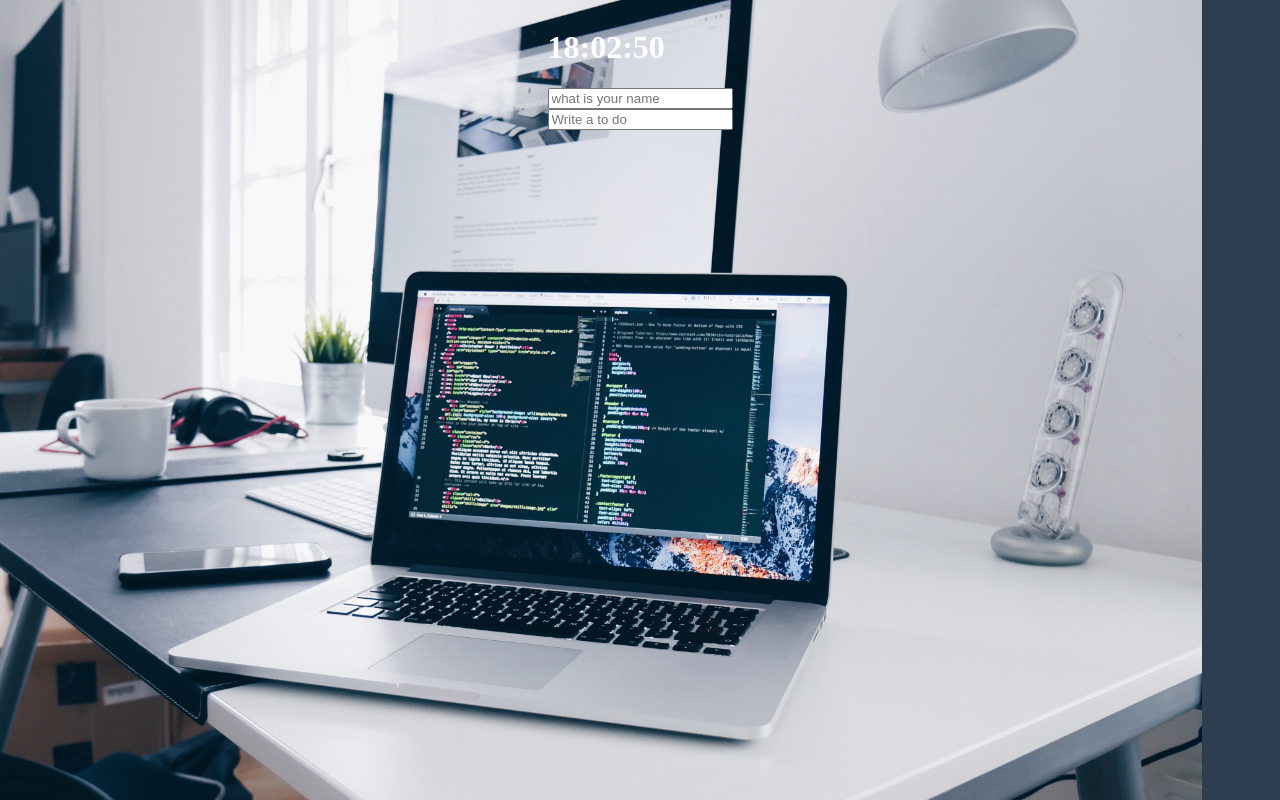
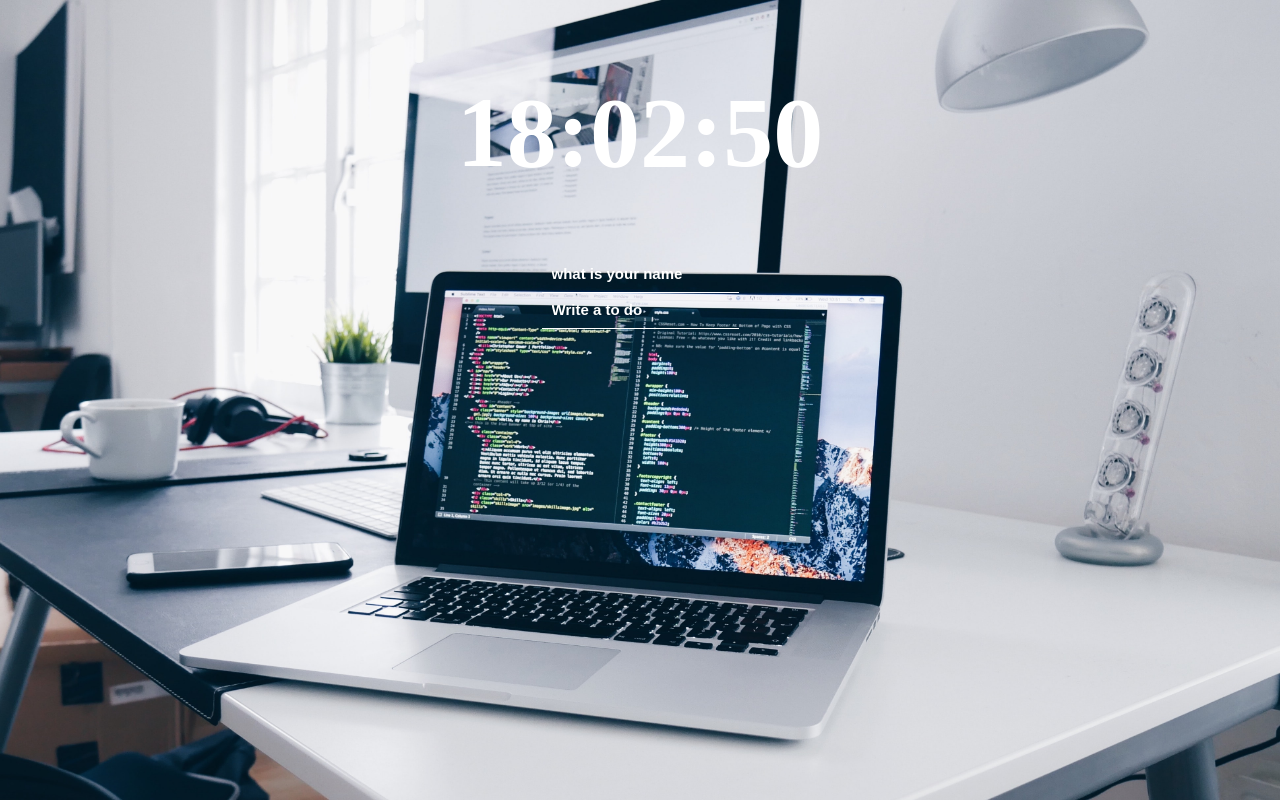
Before and after one commit to Hoonveloper/momentum_vanilaJs, a plain HTML site: page index.html in a window 1280 px wide. Drawn offline with Linux system fonts and the light colour scheme.

Commit message:
Add files via upload
css마무리

```diff
--- a/index.css
+++ b/index.css
@@ -1,33 +1,3 @@
-body{
-    background-color: #2c3e50;
-    color:white;
-    display:flex;
-    justify-content:center;
-    align-items: center;
-
-}
-ul{
-    list-style: none;
-}
-h1{
-    color:white;
-    transition: color .5s ease-in-out;
-}
-
-.clicked{
-    color:red;
-
-}
-
-.form,
-.greetings {
-    display:none;
-}
-
-.showing{
-    display:block;
-}
-
 @keyframes fadeIn{
     from{
         opacity:0;
@@ -37,11 +7,93 @@ h1{
     }
 
 }
+body{
+    background-color: #2c3e50;
+    color:white;
+
+
+}
+.flexbox{
+    display:flex;
+    flex-direction: column;
+    align-items: center;
+
+
+}
+
+.js-clock{
+    animation: fadeIn .5s linear;
+    font-size: 50px;
+    font-family: 'digital-7';
+    display:flex;
+    justify-content: center;
+
+
+
+
+
+
+}
+ul{
+    list-style: none;
+    padding:12px;
+
+}
+li{
+    padding:10px;
+    border-bottom: 1px solid white;
+}
+h1{
+    color:white;
+    transition: color .5s ease-in-out;
+
+}
+input{
+
+    padding:10px;
+    background-color: transparent;
+    border:none;
+    border-bottom: 1px solid white;
+}
+input::placeholder {
+    color:white;
+    font-size: 15px;
+    font-weight: 700;
+}
+textarea:focus ,:focus{
+    color:white;
+    font-size: 15px;
+    font-weight: 700;
+}
+
+.clicked{
+    color:red;
+
+}
+.btn{
+    background-color: transparent;
+    border: none;
+}
+
+
+.form,
+.greetings {
+    display:none;
+}
+
+.showing{
+
+    display:block;
+
+}
+
+
 
 .bgimage{
     position:absolute;
     top:0;
     left:0;
+    width:100%;
     widows: 100%;
     height:100%;
     z-index: -1;
--- a/index.html
+++ b/index.html
@@ -6,8 +6,10 @@
         <link rel="stylesheet" href="index.css">
     </head>
     <body>
-        <div class="js-clock">
+        <div class="js-clock ">
             <h1>00:00</h1>
+        </div>
+        <div class="flexbox">
             <form class="js-form form">
                 <input type="text" placeholder="what is your name">
             </form>
@@ -16,6 +18,7 @@
                 <input type="text" placeholder="Write a to do "/>
             </form>
             <ul class="js-toDoList"></ul>
+        </div>
         <span class="js-weather"></span>
         <script src="index.js"></script>
         <script src="clock.js"></script>
```
Also changed, not shown: background.js (line endings or trailing spaces), clock.js (line endings or trailing spaces), greeting.js (line endings or trailing spaces). Lines whose indentation alone changed are shown as unchanged.
